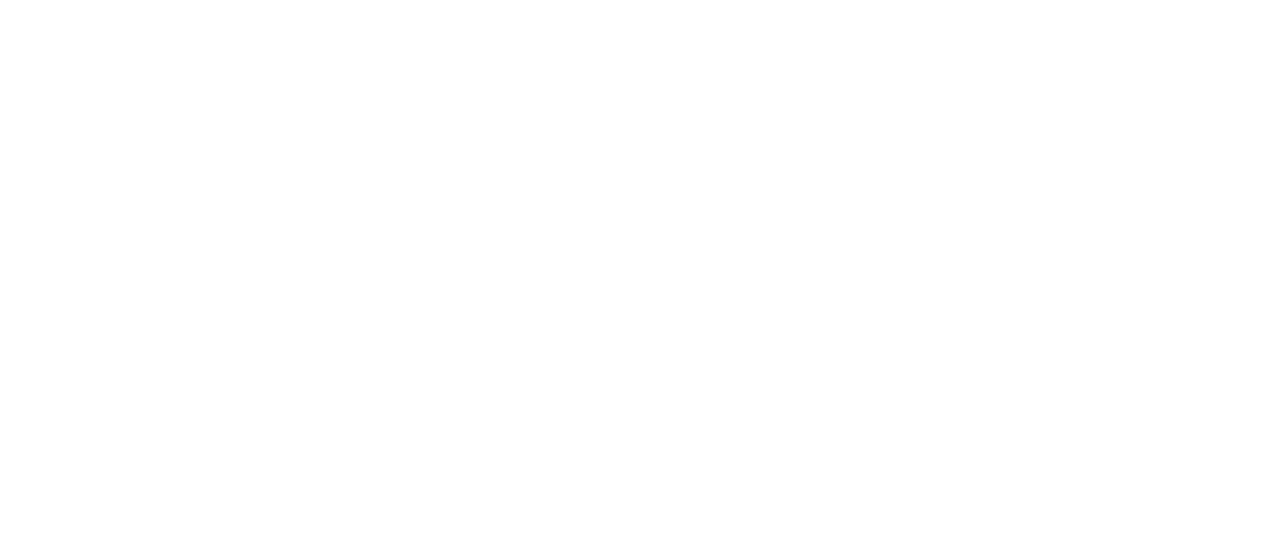
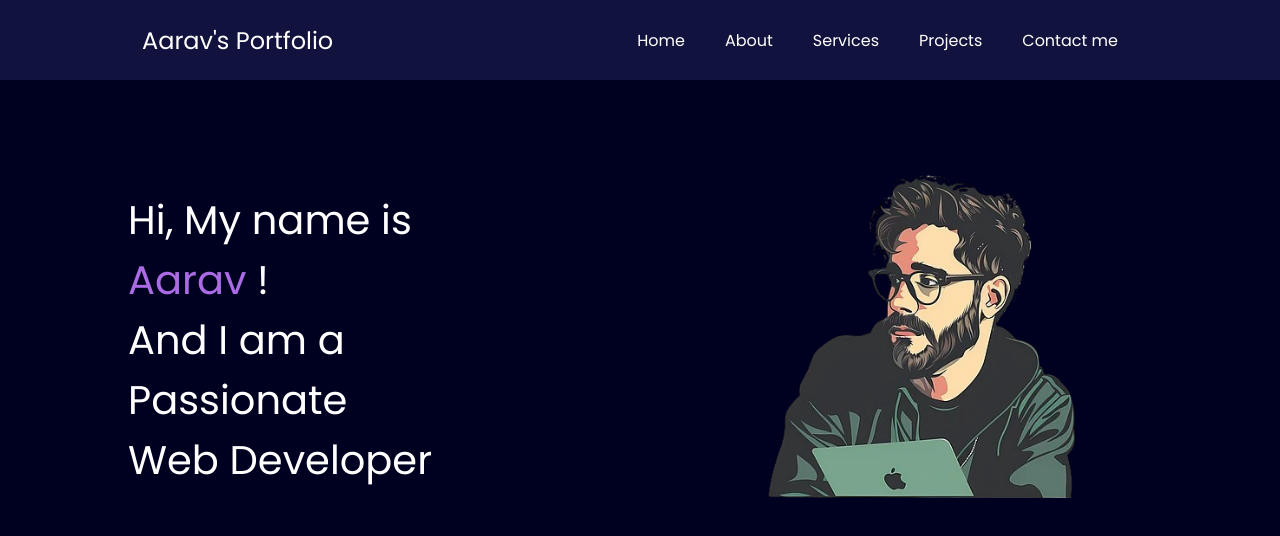
Before and after one commit to code-by-swap/Portfolio-By-CodeWithHarry, a plain HTML site: page index.html in a window 1280 px wide. Drawn offline with Linux system fonts and the light colour scheme.

Commit message:
Nav and Header Completed

```diff
--- a/index.html
+++ b/index.html
@@ -4,8 +4,34 @@
     <meta charset="UTF-8">
     <meta name="viewport" content="width=device-width, initial-scale=1.0">
     <title>Aarav Mehta Portfolio</title>
+    <link rel="stylesheet" href="style.css">
 </head>
 <body>
-
+    <header>
+        <nav>
+            <div class="left">Aarav's Portfolio</div>
+            <div class="right">
+                <ul>
+                    <li>Home</li>
+                    <li>About</li>
+                    <li>Services</li>
+                    <li>Projects</li>
+                    <li>Contact me</li>
+                </ul>
+            </div>
+        </nav>
+    </header>
+    <main>
+        <section class="first-section">
+            <div class="leftsection">
+                Hi, My name is <span class="purple">Aarav</span> !
+                <div>And I am a Passionate</div>
+                <div>Web Developer</div>
+            </div>
+            <div class="rightsection">
+                <img src="developer_png.png" alt="Aarav's image">
+            </div>
+        </section>
+    </main>
 </body>
 </html>
--- a/style.css
+++ b/style.css
@@ -0,0 +1,59 @@
+@import url('https://fonts.googleapis.com/css2?family=Poppins:ital,wght@0,100;0,200;0,300;0,400;0,500;0,600;0,700;0,800;0,900;1,100;1,200;1,300;1,400;1,500;1,600;1,700;1,800;1,900&display=swap');
+
+* {
+    margin: 0;
+    padding: 0;
+}
+
+body {
+    background-color: rgb(0, 0, 33);
+    color: white;
+    font-family: "Poppins", sans-serif;
+}
+nav{
+    display: flex;
+    justify-content: space-around;
+    align-items: center;
+    height: 80px;
+    background-color: rgb(18, 18, 62);
+}
+nav ul{
+    display: flex;
+    justify-content: center;
+
+}
+nav ul li{
+    list-style: none;
+    margin: 0 20px;
+}
+.left{
+    font-size: 1.5rem;
+}
+.first-section{
+    display: flex;
+    justify-content: space-around;
+    margin: 23px 0;
+    margin: 80px 0;
+    align-items: center;
+    /* border: 1px solid white; */
+}
+.first-section > div{
+    width: 30%;
+
+}
+.leftsection{
+    font-size: 5vb;
+    margin: 30px 0;
+
+}
+.purple{
+    color: rgb(170, 107, 228);
+}
+.rightsection{
+
+    /* background-color: rgb(255, 0, 0); */
+}
+.rightsection img{
+    width: 80%;
+
+}
```
Also changed, not shown: developer_png.png (added).
